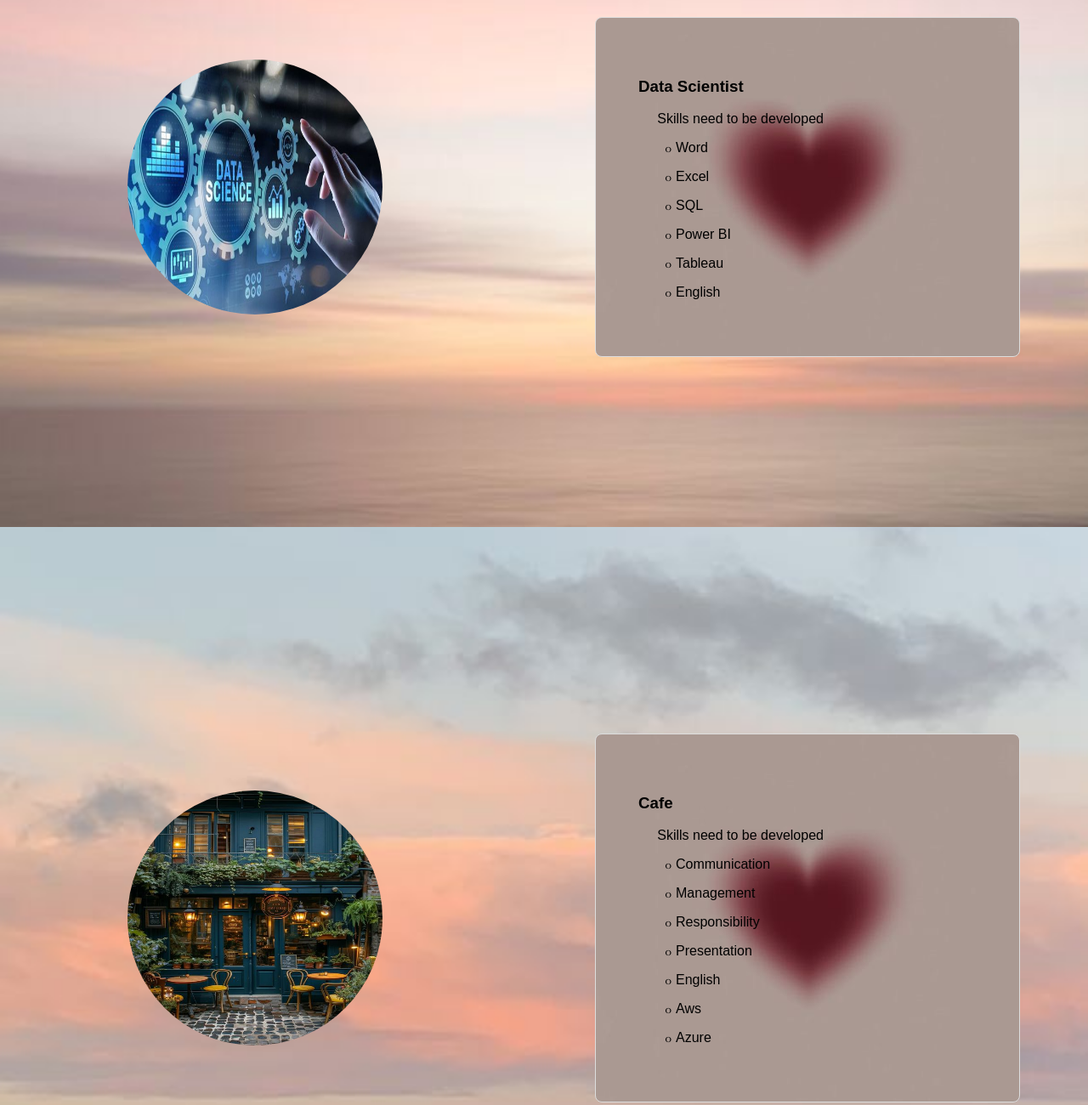
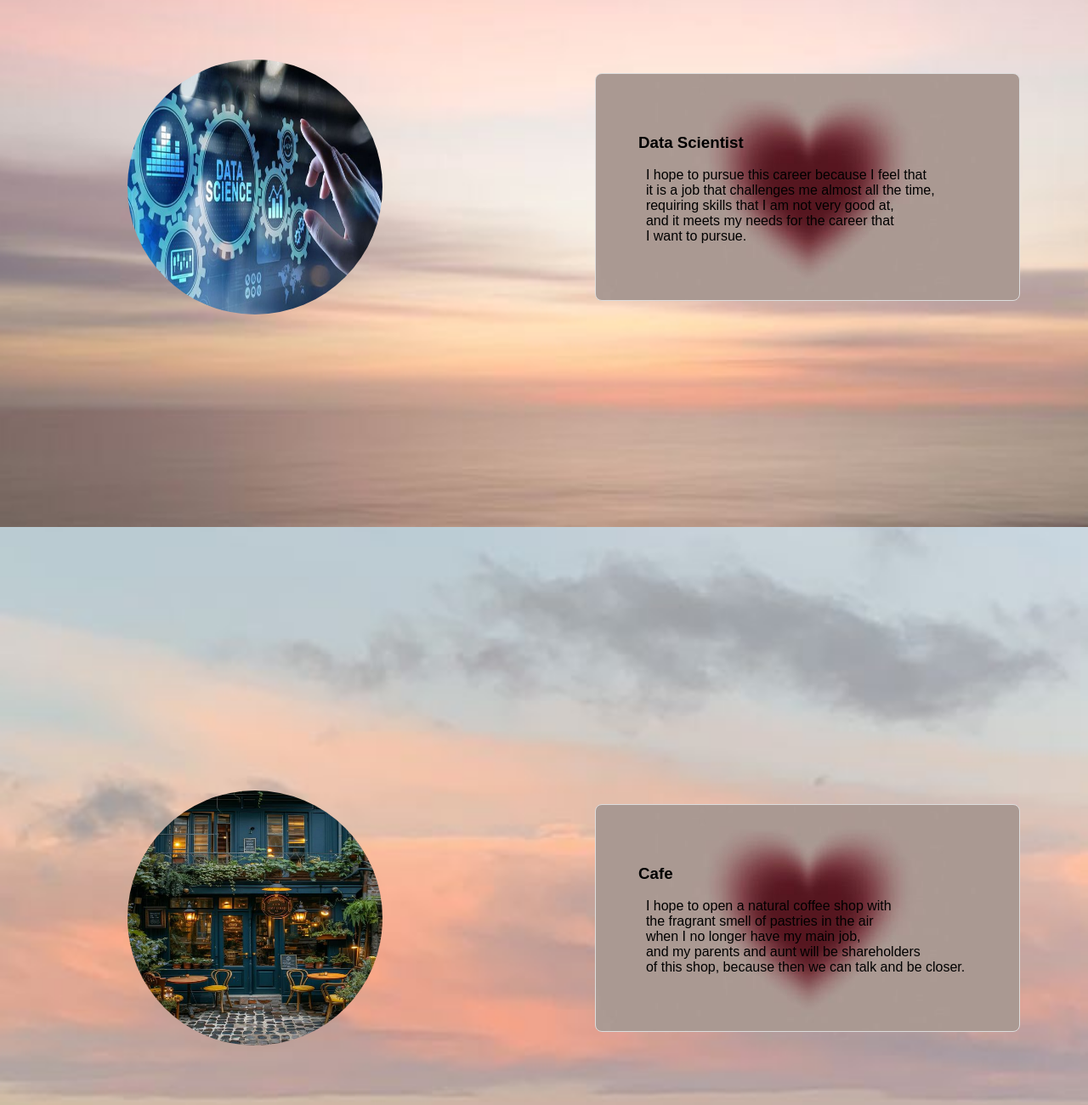
Before and after one commit to Charatrawi-Wasintharakorn/6709650193_MyCSTUStory, a plain HTML site: page myfuture.html in a window 1280 px wide. Shown: the part 1960-3260 px from the top of the page at 85% size. Drawn offline with Linux system fonts and the light colour scheme.

Commit message:
myfuture/Modify all content

```diff
--- a/myfuture.html
+++ b/myfuture.html
@@ -67,12 +67,8 @@
 
             <div class="text-container" id="Myself">
                 <h1>Myself</h1>
-                <p>&nbsp;&nbsp;&nbsp;&nbsp;&nbsp;Skills need to be developed</p>
-                <p>&nbsp;&nbsp;&nbsp;&nbsp;&nbsp;&nbsp;&nbsp;๐ Html</p>
-                <p>&nbsp;&nbsp;&nbsp;&nbsp;&nbsp;&nbsp;&nbsp;๐ Css</p>
-                <p>&nbsp;&nbsp;&nbsp;&nbsp;&nbsp;&nbsp;&nbsp;๐ Java</p>
-                <p>&nbsp;&nbsp;&nbsp;&nbsp;&nbsp;&nbsp;&nbsp;๐ Java Script</p>
-                <p>&nbsp;&nbsp;&nbsp;&nbsp;&nbsp;&nbsp;&nbsp;๐ Python</p>
+                <p>&nbsp;&nbsp;I hope to have a job that makes me happy,<br>&nbsp;&nbsp;to go out with my friends and have a blast,
+                <br>&nbsp;&nbsp;to have money left over to help the less fortunate,<br>&nbsp;&nbsp;to be able to take care of my parents and aunt.</p>
             </div>
 
         </div>
@@ -113,13 +109,9 @@
 
             <div class="text-container1" id="Data Scientist">
                <h1>Data Scientist</h1>
-               <p>&nbsp;&nbsp;&nbsp;&nbsp;&nbsp;Skills need to be developed</p>
-               <p>&nbsp;&nbsp;&nbsp;&nbsp;&nbsp;&nbsp;&nbsp;๐ Word</p>
-               <p>&nbsp;&nbsp;&nbsp;&nbsp;&nbsp;&nbsp;&nbsp;๐ Excel</p>
-               <p>&nbsp;&nbsp;&nbsp;&nbsp;&nbsp;&nbsp;&nbsp;๐ SQL</p>
-               <p>&nbsp;&nbsp;&nbsp;&nbsp;&nbsp;&nbsp;&nbsp;๐ Power BI</p>
-               <p>&nbsp;&nbsp;&nbsp;&nbsp;&nbsp;&nbsp;&nbsp;๐ Tableau</p>
-               <p>&nbsp;&nbsp;&nbsp;&nbsp;&nbsp;&nbsp;&nbsp;๐ English</p>
+               <p>&nbsp;&nbsp;I hope to pursue this career because I feel that <br>&nbsp;&nbsp;it is a job that challenges me almost all the time,
+                &nbsp;&nbsp;requiring skills that I am not very good at,
+                <br>&nbsp;&nbsp;and it meets my needs for the career that<br>&nbsp;&nbsp;I want to pursue.</p>
 
             </div>
         </div>
@@ -160,22 +152,14 @@
 
                 <div class="text-container1" id="Cafe">
                    <h1>Cafe</h1>
-                   <p>&nbsp;&nbsp;&nbsp;&nbsp;&nbsp;Skills need to be developed</p>
-                   <p>&nbsp;&nbsp;&nbsp;&nbsp;&nbsp;&nbsp;&nbsp;๐ Communication</p>
-                   <p>&nbsp;&nbsp;&nbsp;&nbsp;&nbsp;&nbsp;&nbsp;๐ Management</p>
-                   <p>&nbsp;&nbsp;&nbsp;&nbsp;&nbsp;&nbsp;&nbsp;๐ Responsibility</p>
-                   <p>&nbsp;&nbsp;&nbsp;&nbsp;&nbsp;&nbsp;&nbsp;๐ Presentation</p>
-                   <p>&nbsp;&nbsp;&nbsp;&nbsp;&nbsp;&nbsp;&nbsp;๐ English</p>
-                   <p>&nbsp;&nbsp;&nbsp;&nbsp;&nbsp;&nbsp;&nbsp;๐ Aws</p>
-                   <p>&nbsp;&nbsp;&nbsp;&nbsp;&nbsp;&nbsp;&nbsp;๐ Azure</p>
+                   <p>&nbsp;&nbsp;I hope to open a natural coffee shop with
+                    <br>&nbsp;&nbsp;the fragrant smell of pastries in the air
+                    <br>&nbsp;&nbsp;when I no longer have my main job,<br>&nbsp;&nbsp;and my parents and aunt will be shareholders
+                    <br>&nbsp;&nbsp;of this shop, because then we can talk and be closer.</p>
 
                 </div>
             </div>
             </section>
-
-
-
-
         <footer>
             <p>&copy; สงวนลิขสิทธิ์</p>
         </footer>
```
